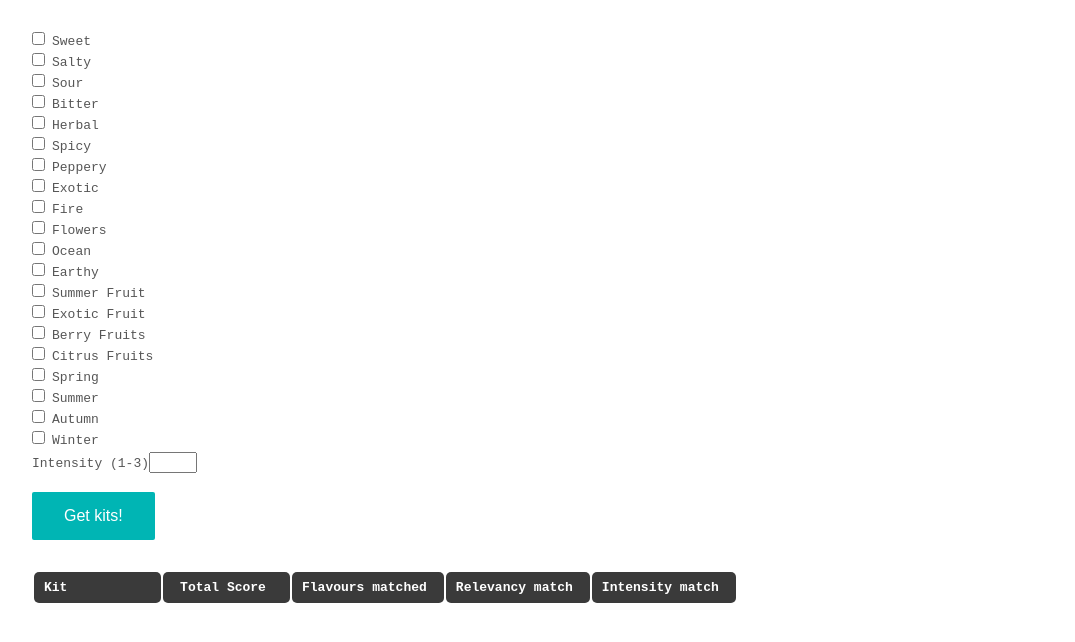
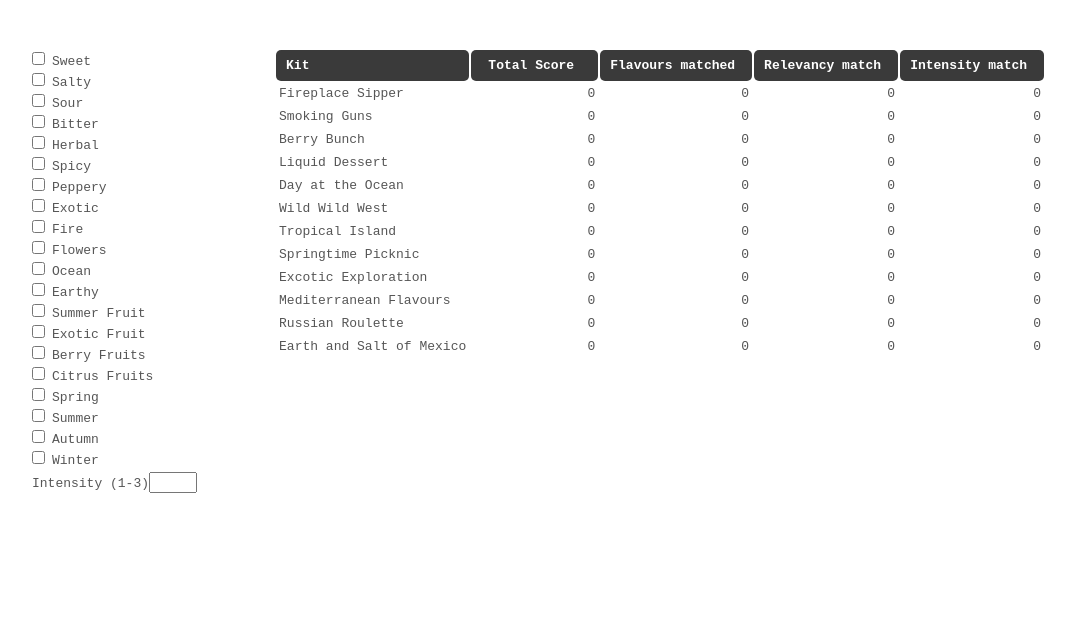
Before and after one commit to savereykjavik/tastetest, a plain HTML site: page index.html in a window 1280 px wide. Shown: the whole page, without its empty margins (16-1091 px from the left). Drawn offline with nearby package versions, Linux system fonts and the light colour scheme.

Commit message:
no button to update

```diff
--- a/index.html
+++ b/index.html
@@ -17,21 +17,16 @@
 
     <!-- angular -->
     <div ng-app="myApp" >
-
       <div id="my-ctrl" ng-controller="myCtrl">
-
-    	<div ng-repeat="tag in tags">
-    		<label><input type="checkbox" ng-model="checked[$index]">{{tag}}</label>
+      	<div id="test">
+	    	<div ng-repeat="tag in tags">
+	    		<label><input type="checkbox" ng-model="checked[$index]">{{tag}}</label>
+	    	</div>
+    		<label>Intensity (1-3)<input type="number" ng-model="intensity" min="1" max="3"></label>
     	</div>
-
-    	<label>Intensity (1-3)<input type="number" id="intensity" min="1" max="3"></label>
-    </br>
-	</br>
-
-    	<button ng-click="getScore()">Get kits!</button>
-    </br>
-	</br>
-</br>
+    	</br>
+    	</br>
+<!--     	<button ng-click="getScore()">Get kits!</button> -->
 
         <div id="result">
 	      	<table>
@@ -51,7 +46,6 @@
 	      		</tr>
 	      	</table>
         <div>
-
       </div>
     <div>
     <!-- end angular -->
@@ -91,7 +85,9 @@
 	    $scope.tags = flavourTags;
 	    $scope.checked = [];
 
-	    $scope.getScore = function() {
+	    $scope.$watch(updateScore);
+
+	    function updateScore() {
 	    	input = {
 	    		categories: [[],[],[],[],[]],
 	    		values: []
@@ -101,11 +97,10 @@
 	    		input.categories[Math.floor(i/4)][i%4] = !!$scope.checked[i] ? 1 : 0;
 	    	};
 
-	    	var intensity_value = parseInt(document.getElementById('intensity').value)
-	    	isNaN(intensity_value) ? input.values[0] = 0 : input.values[0] = intensity_value;
+	    	isNaN($scope.intensity) ? input.values[0] = 0 : input.values[0] = $scope.intensity;
 
 	    	$scope.kits = get_result(input).sort(compareScore);
-	    };
+	    }
 	  }
 
 	  function updateAngular() {
--- a/style.css
+++ b/style.css
@@ -1,5 +1,5 @@
 body {
-  padding: 20px 40px;
+  padding: 40px 40px;
   font-family: monospace;
   color: #565656;
 }
@@ -30,19 +30,15 @@ table {
   border-collapse: separate;
 }
 
-button {
-    cursor: pointer;
-    background-color: #00b5b4; /* Green */
-    border: none;
-    border-radius: 2px;
-    color: white;
-    padding: 15px 32px;
-    text-align: center;
-    text-decoration: none;
-    display: inline-block;
-    font-size: 16px;
+#test {
+  float: left
 }
 
-button:hover {
-  opacity: 0.8;
+#result {
+  float: left;
+  margin-left: 70px;
 }
+
+#my-ctrl {
+  display: inline-flex;
+}
```
